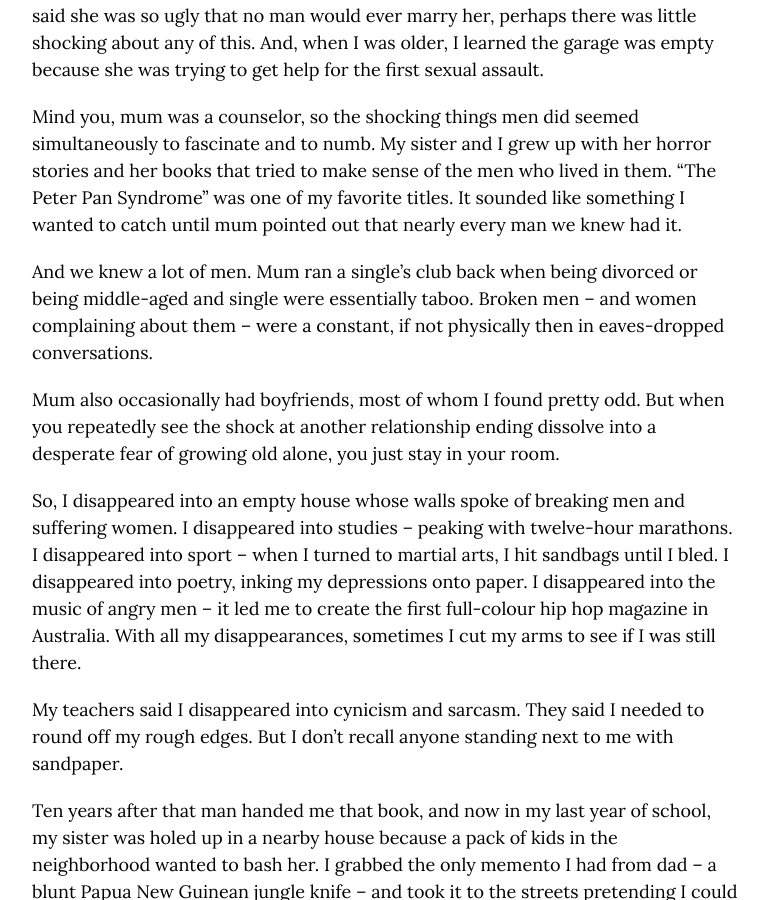
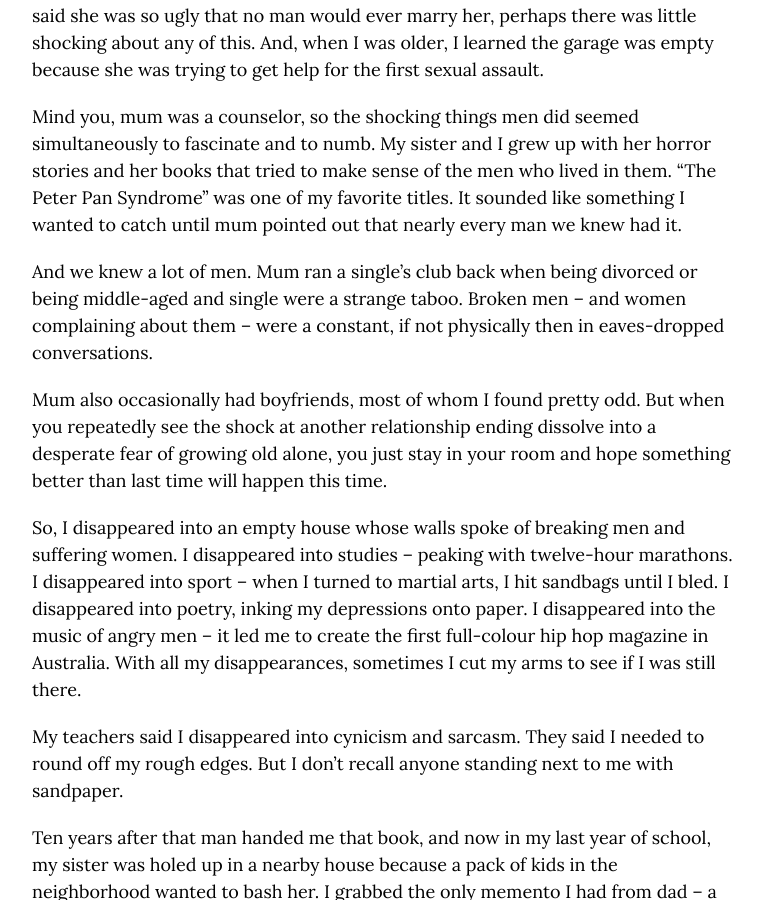
Before and after one commit to markhpollard/markhpollard.github.io, a Jekyll site: the page built from _posts/2019-02-08-this-time-i-did-a-tedx-talk-about-men.markdown, in a window 1280 px wide and 900 px high, scrolled down 5116 px. Shown: the whole window, without its empty margins (254-1022 px from the left). Built offline with Jekyll 4.4.1, drawn with Linux system fonts in a browser that asks for light colours; nearby versions of some CDN libraries.

Commit message:
Updated This Time I Did A Tedx Talk About Men

```diff
--- a/_posts/2019-02-08-this-time-i-did-a-tedx-talk-about-men.markdown
+++ b/_posts/2019-02-08-this-time-i-did-a-tedx-talk-about-men.markdown
@@ -69,9 +69,9 @@ Later that week, a man came to the door and gave me a book. Mum was shocked that
 
 Mind you, mum was a counselor, so the shocking things men did seemed simultaneously to fascinate and to numb. My sister and I grew up with her horror stories and her books that tried to make sense of the men who lived in them. “The Peter Pan Syndrome” was one of my favorite titles. It sounded like something I wanted to catch until mum pointed out that nearly every man we knew had it.
 
-And we knew a lot of men. Mum ran a single’s club back when being divorced or being middle-aged and single were essentially taboo. Broken men – and women complaining about them – were a constant, if not physically then in eaves-dropped conversations.
+And we knew a lot of men. Mum ran a single’s club back when being divorced or being middle-aged and single were a strange taboo. Broken men – and women complaining about them – were a constant, if not physically then in eaves-dropped conversations.
 
-Mum also occasionally had boyfriends, most of whom I found pretty odd. But when you repeatedly see the shock at another relationship ending dissolve into a desperate fear of growing old alone, you just stay in your room.
+Mum also occasionally had boyfriends, most of whom I found pretty odd. But when you repeatedly see the shock at another relationship ending dissolve into a desperate fear of growing old alone, you just stay in your room and hope something better than last time will happen this time.
 
 So, I disappeared into an empty house whose walls spoke of breaking men and suffering women. I disappeared into studies – peaking with twelve-hour marathons. I disappeared into sport – when I turned to martial arts, I hit sandbags until I bled. I disappeared into poetry, inking my depressions onto paper. I disappeared into the music of angry men – it led me to create the first full-colour hip hop magazine in Australia. With all my disappearances, sometimes I cut my arms to see if I was still there.
 
```
